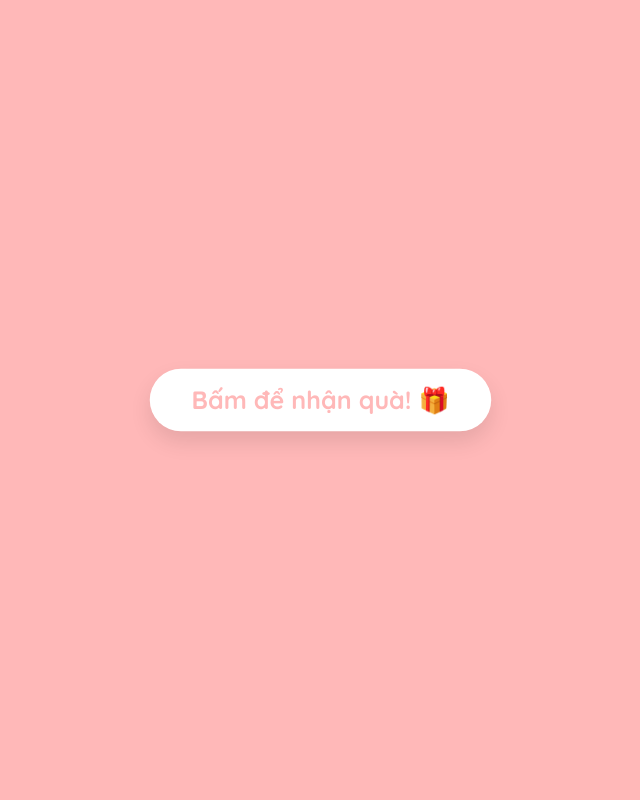
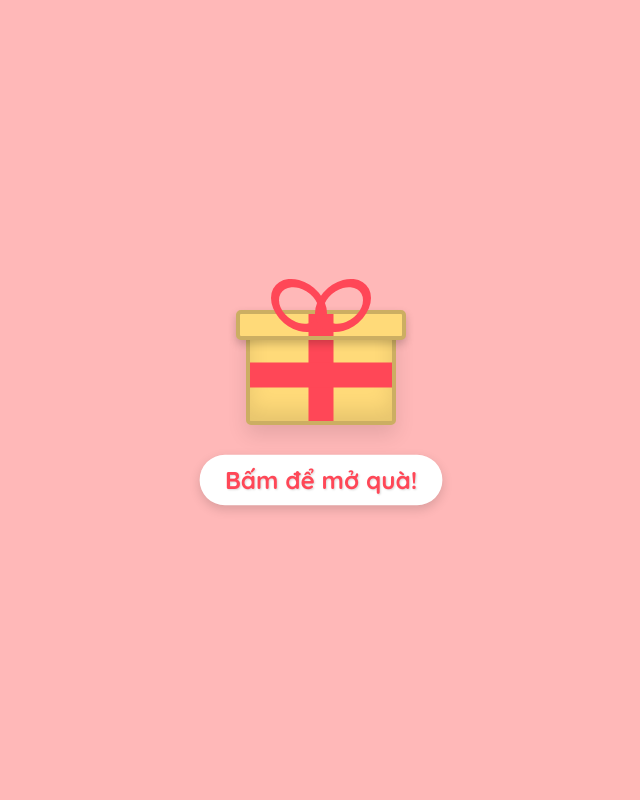
Before and after one commit to mphuong1209/birthday-koi-2026, a Flask app: page / in a window 1280 px wide. Shown: the whole page, without its empty margins (319-959 px from the left). Run offline with Flask 3, Linux system fonts and the light colour scheme; some libraries are stand-ins or nearby versions.

Commit message:
Refine UI: interactive gift box animation, dynamic pastel colors for countdown, and vibrant interleaved gradient for birthday text

```diff
--- a/static/css/style.css
+++ b/static/css/style.css
@@ -1032,12 +1032,12 @@ h1, h2, h3 {
 }
 
 .pre-countdown {
-  font-family: 'Quicksand', sans-serif;
+  font-family: 'Baloo 2', cursive;
   font-size: clamp(8rem, 35vw, 15rem);
-  font-weight: 700;
+  font-weight: 900;
 
-  /* Pastel gradient */
-  background: linear-gradient(135deg, #ffb3ba, #ffdfba, #ffffba, #baffc9, #bae1ff);
+  /* Dynamic pastel color via JS */
+  background: var(--num-color, #baffc9);
   -webkit-background-clip: text;
   background-clip: text;
   -webkit-text-fill-color: transparent;
@@ -1125,24 +1124,141 @@ h1, h2, h3 {
   transition: opacity 0.5s ease, visibility 0.5s;
 }
 
-.start-btn {
-  padding: 15px 40px;
-  font-size: 1.5rem;
-  font-family: 'Quicksand', sans-serif;
-  font-weight: bold;
-  color: #ffb8b8;
-  background: white;
-  border: none;
-  border-radius: 50px;
-  box-shadow: 0 10px 20px rgba(0,0,0,0.1);
+.gift-container {
   cursor: pointer;
-  transition: transform 0.2s, box-shadow 0.2s;
-  animation: pulse 2s infinite;
+  position: relative;
+  transition: transform 0.3s;
+  display: flex;
+  flex-direction: column;
+  align-items: center;
 }
 
-.start-btn:hover {
+.gift-container:hover {
   transform: scale(1.05);
-  box-shadow: 0 15px 25px rgba(0,0,0,0.2);
+}
+
+.gift-box {
+  position: relative;
+  width: 150px;
+  height: 130px;
+}
+
+.gift-body {
+  position: absolute;
+  bottom: 0;
+  width: 150px;
+  height: 100px;
+  background-color: #ffda79;
+  border: 4px solid #ccae62;
+  border-radius: 5px;
+  box-shadow: inset 0 -10px 20px rgba(0,0,0,0.1), 0 10px 20px rgba(0,0,0,0.1);
+  overflow: hidden;
+}
+
+.gift-lid {
+  position: absolute;
+  top: 15px;
+  left: -10px;
+  width: 170px;
+  height: 30px;
+  background-color: #ffda79;
+  border: 4px solid #ccae62;
+  border-radius: 5px;
+  box-shadow: 0 4px 8px rgba(0,0,0,0.2);
+  z-index: 2;
+  transform-origin: bottom right;
+  transition: transform 0.7s cubic-bezier(0.25, 1, 0.5, 1);
+}
+
+/* Ribbons */
+.gift-ribbon-vertical {
+  position: absolute;
+  top: 0;
+  left: 50%;
+  transform: translateX(-50%);
+  width: 25px;
+  height: 100%;
+  background-color: #ff4757;
+  z-index: 1;
+}
+
+.gift-ribbon-horizontal {
+  position: absolute;
+  top: 50%;
+  transform: translateY(-50%);
+  left: 0;
+  width: 100%;
+  height: 25px;
+  background-color: #ff4757;
+  z-index: 1;
+}
+
+.gift-lid::before {
+  content: '';
+  position: absolute;
+  top: 0;
+  left: 50%;
+  transform: translateX(-50%);
+  width: 25px;
+  height: 100%;
+  background-color: #ff4757;
+}
+
+.gift-bow {
+  position: absolute;
+  top: -15px;
+  left: 50%;
+  transform: translateX(-50%);
+  width: 70px;
+  height: 40px;
+  z-index: 3;
+  transition: transform 0.7s cubic-bezier(0.25, 1, 0.5, 1);
+}
+
+.gift-bow::before, .gift-bow::after {
+  content: '';
+  position: absolute;
+  top: 0;
+  width: 40px;
+  height: 35px;
+  background-color: transparent;
+  border: 8px solid #ff4757;
+  border-radius: 50%;
+}
+.gift-bow::before { left: -15px; transform: skewY(15deg); }
+.gift-bow::after { right: -15px; transform: skewY(-15deg); }
+
+.gift-text {
+  margin-top: 30px;
+  font-family: 'Quicksand', sans-serif;
+  font-size: 1.5rem;
+  font-weight: 700;
+  color: #ff4757;
+  background: white;
+  padding: 10px 25px;
+  border-radius: 30px;
+  box-shadow: 0 4px 10px rgba(0,0,0,0.15);
+  animation: pulse 1.5s infinite;
+}
+
+/* Open Animation */
+.gift-box.open .gift-lid {
+  transform: rotate(110deg) translateY(-20px) translateX(20px);
+  opacity: 0;
+  transition: transform 0.6s ease-in, opacity 0.3s ease-in 0.3s;
+}
+
+.gift-box.open .gift-bow {
+  transform: translateX(-50%) rotate(110deg) translateY(-50px) translateX(50px);
+  opacity: 0;
+  transition: transform 0.6s ease-in, opacity 0.3s ease-in 0.3s;
+}
+
+.gift-container.fade-out {
+  opacity: 0;
+  transform: scale(0.8);
+  transition: opacity 0.4s ease, transform 0.4s ease;
+  pointer-events: none;
 }
 
 @keyframes pulse {
--- a/static/js/script.js
+++ b/static/js/script.js
@@ -433,11 +433,19 @@ document.addEventListener("DOMContentLoaded", () => {
     document.body.style.overflow = "hidden";
 
     startBtn.addEventListener("click", () => {
-      startOverlay.style.opacity = '0';
-      setTimeout(() => startOverlay.remove(), 500);
+      const giftBox = document.getElementById("giftBox");
+      if (giftBox) giftBox.classList.add("open");
 
-      if (countdownAudio) {
-        countdownAudio.play().catch(e => console.log("Audio play failed:", e));
+      setTimeout(() => {
+        startBtn.classList.add("fade-out");
+      }, 500);
+
+      setTimeout(() => {
+        startOverlay.style.opacity = '0';
+        setTimeout(() => startOverlay.remove(), 500);
+
+        if (countdownAudio) {
+          countdownAudio.play().catch(e => console.log("Audio play failed:", e));
 
         // --- BỘ CĂN CHỈNH ĐỒNG BỘ NHẠC & SỐ ---
         // 1. Nhạc dạo mất bao nhiêu giây trước khi tiếng "10" vang lên?
@@ -456,6 +464,23 @@ document.addEventListener("DOMContentLoaded", () => {
             if (currentNumber > 0 && currentNumber <= 10) {
               if (preCountdown.textContent != currentNumber) {
                 preCountdown.textContent = currentNumber;
+
+                // Set pastel color based on the number sequence
+                const numColors = [
+                  "", // 0
+                  "#bae1ff", // 1 - xanh dương
+                  "#baffc9", // 2 - xanh lá
+                  "#ffffba", // 3 - vàng
+                  "#ffb3ba", // 4 - hồng
+                  "#bae1ff", // 5 - xanh dương
+                  "#baffc9", // 6 - xanh lá
+                  "#ffffba", // 7 - vàng
+                  "#ffb3ba", // 8 - hồng
+                  "#bae1ff", // 9 - xanh dương
+                  "#baffc9"  // 10 - xanh lá
+                ];
+                preCountdown.style.setProperty('--num-color', numColors[currentNumber] || "#baffc9");
+
                 preCountdown.style.animation = 'none';
                 preCountdown.offsetHeight;
                 preCountdown.style.animation = null;
@@ -535,6 +560,7 @@ document.addEventListener("DOMContentLoaded", () => {
           }
         });
       }
+      }, 1000);
     });
   }
 });
--- a/templates/index.html
+++ b/templates/index.html
@@ -19,7 +19,17 @@
 
 <!-- Start Overlay to Bypass Autoplay Policy -->
 <div id="start-overlay" class="start-overlay">
-  <button id="start-btn" class="start-btn">Bấm để nhận quà! 🎁</button>
+  <div id="start-btn" class="gift-container">
+    <div class="gift-box" id="giftBox">
+      <div class="gift-lid"></div>
+      <div class="gift-body">
+        <div class="gift-ribbon-vertical"></div>
+        <div class="gift-ribbon-horizontal"></div>
+      </div>
+      <div class="gift-bow"></div>
+    </div>
+    <div class="gift-text">Bấm để mở quà!</div>
+  </div>
 </div>
 
 <!-- PRE-INTRO COUNTDOWN -->
@@ -27,7 +37,7 @@
   <div id="pre-countdown" class="pre-countdown">10</div>
   <div id="pre-content" class="pre-content hidden">
     <img src="/static/images/980799625104666738_1.png" alt="Happy birthday Dudu thúi">
-    <h2><span class="text-pink">Happy birthday</span><br><span class="text-brown">Dudu thúi</span> 🎂</h2>
+    <h2>Happy birthday<br>Dudu thúi 🎂</h2>
   </div>
 </div>
 
```
Also changed, not shown: other parts of static/css/style.css (+15 -16 lines).
